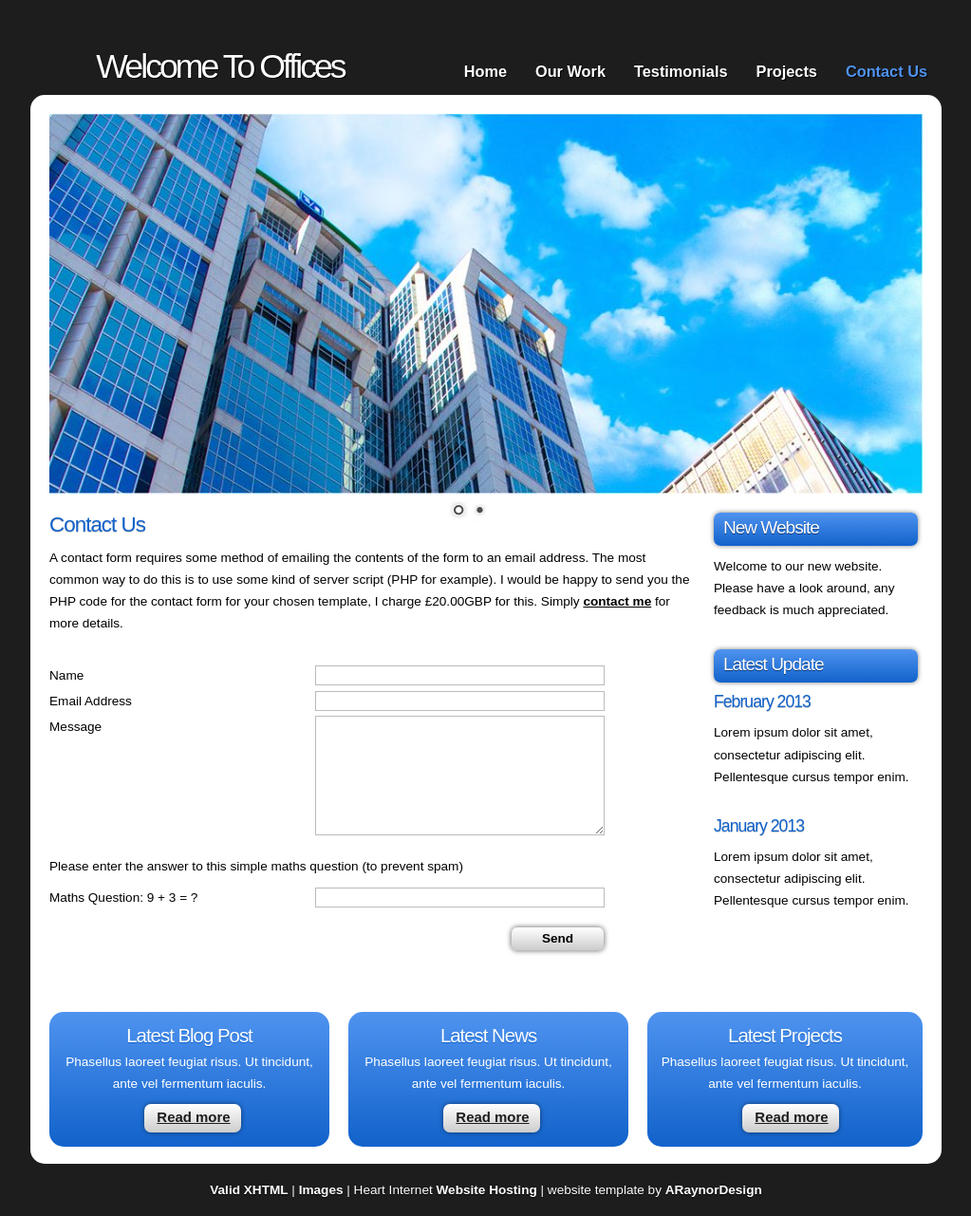
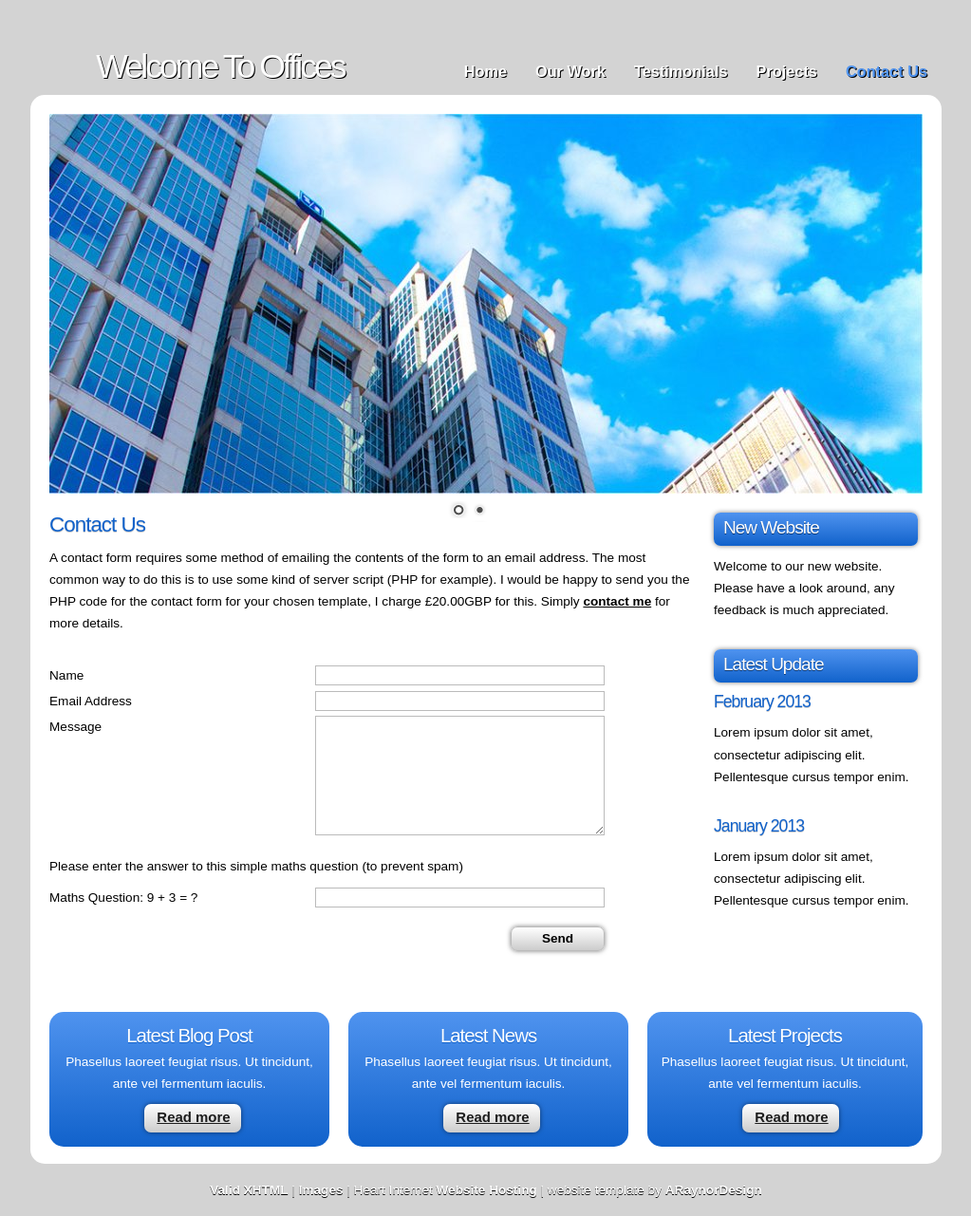
Before and after one commit to hesh913/THP, a PHP site: page /pages/contact.html in a window 1280 px wide. Shown: the whole page at 95% size, without its empty margins (128-1151 px from the left). Run offline with PHP 8.4, Linux system fonts and the light colour scheme.

Commit message:
Update style.css

```diff
--- a/pages/css/style.css
+++ b/pages/css/style.css
@@ -7,7 +7,7 @@ html
 
 body
 { font: normal 85% Arial, Helvetica, sans-serif;
-  background: #1d1d1d;
+  background: #d3d3d3;
   color: #000;
 }
 
```
